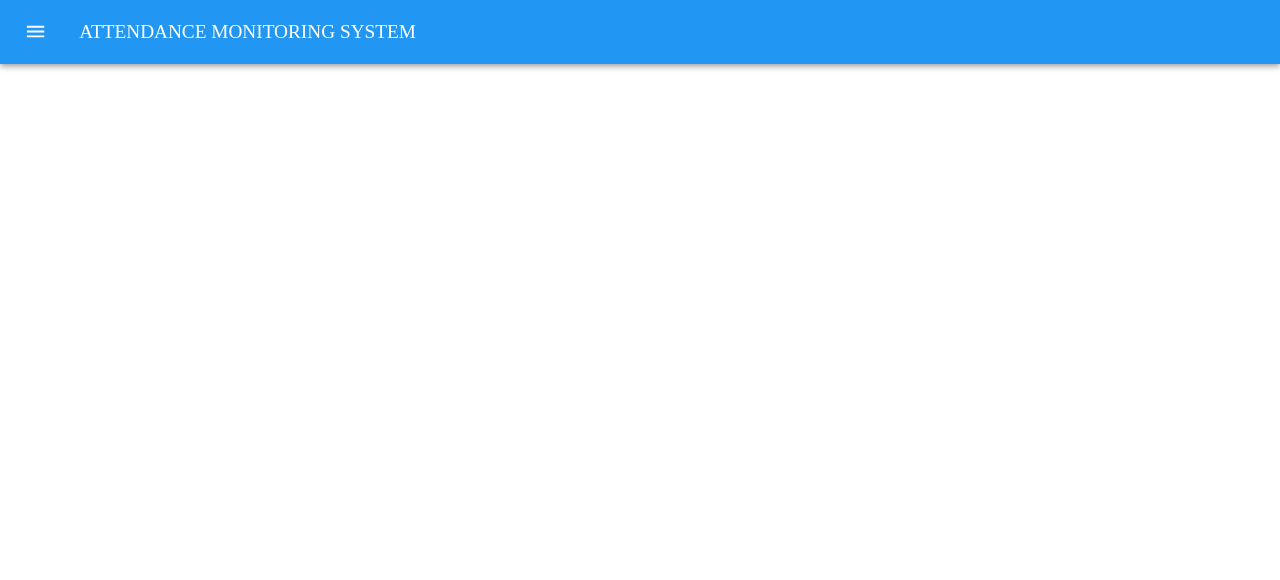
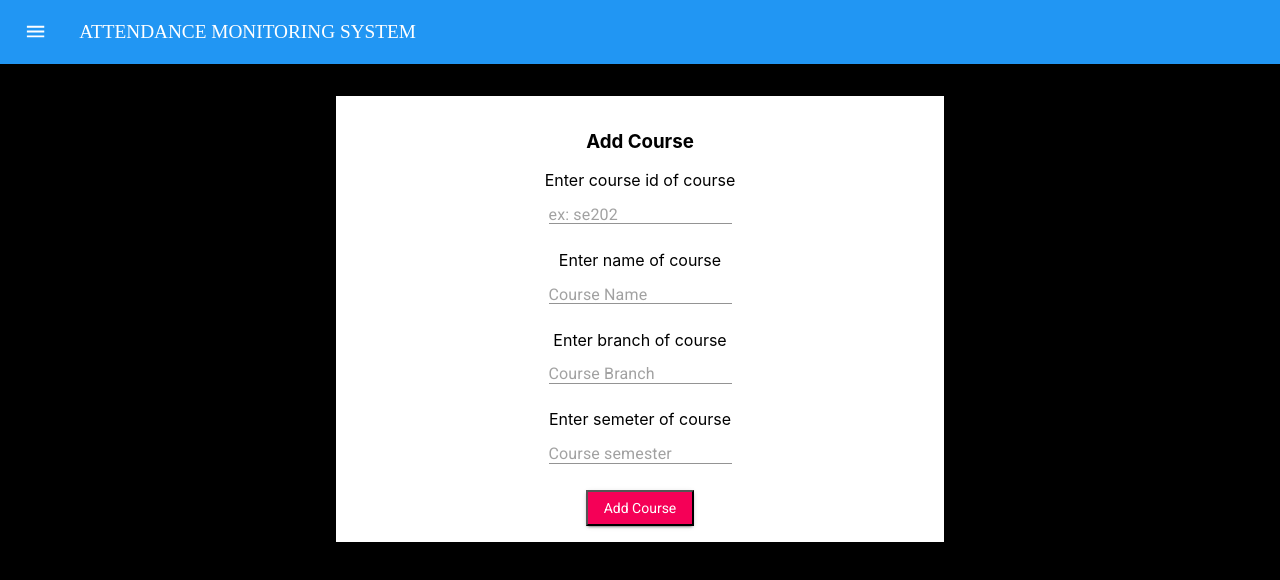
Before and after one commit to mayankarora21/Attendance-Monitoring-System, a React (Create React App) app in the folder frontend/: page /addcourse in a window 1280 px wide. Shown: the top 580 px of the page. Built offline with nearby package versions, Linux system fonts and the light colour scheme.

Commit message:
added add course page

```diff
--- /dev/null
+++ b/frontend/src/components/Admin/AddCourse/AddCourse.js
@@ -0,0 +1,107 @@
+import React,{Component} from 'react';
+
+import TextField from '@material-ui/core/TextField';
+
+import SubmitButton from '../SubmitButton/SubmitButton';
+
+
+
+class AddCourse extends Component{
+    handleFormSubmit=(e)=>{
+        e.stopPropagation();
+        e.preventDefault();
+        const courseidBox=document.getElementById('courseid');
+        const nameBox=document.getElementById('courseName');
+        const branchBox=document.getElementById('courseBranch');
+        const semesterBox=document.getElementById('courseSemester');
+
+//        console.log(courseidBox.value,nameBox.value,branchBox.value,semesterBox.value);
+
+        const currCourse={
+            courseid:courseidBox.value.toLowerCase(),
+            branch:branchBox.value.toLowerCase(),
+            semester:semesterBox.value,
+            name:nameBox.value.toLowerCase()
+        };
+        fetch('http://localhost:3000/addcourse',{
+            method:'post',
+            headers:{
+                'content-type':'application/json'
+            },
+            body:JSON.stringify(currCourse)
+        }).then(response=>response.json())
+            .then(data=>{
+            if(data==='course already exists'){
+                window.alert('Such a course already exists');
+                return;
+            }
+            else if(data==='course added'){
+                window.alert('Course was successfully added');
+                return;
+            }
+            else{
+                window.alert('Course could not be added');
+                return;
+            }
+        })
+        courseidBox.value='';
+        nameBox.value='';
+        semesterBox.value='';
+        branchBox.value='';
+    }
+    render(){
+        return(
+            <div className="pa4 blackBackground">
+            <form className="bg-white w-50 centrallyAligned pv3 ph1" onSubmit={this.handleFormSubmit}>
+                <h3>Add Course</h3>
+            Enter course id of course
+            <br></br>
+
+            <TextField
+                id="courseid"
+                placeholder="ex: se202"
+                margin="normal"
+                type="text"
+                required
+              />
+                <br/><br/>
+            Enter name of course
+            <br></br>
+
+            <TextField
+                id="courseName"
+                placeholder="Course Name"
+                margin="normal"
+                type="text"
+                required
+              />
+                <br/><br/>
+            Enter branch of course
+            <br></br>
+            <TextField
+                id="courseBranch"
+                placeholder="Course Branch"
+                margin="normal"
+                type="text"
+                required
+              /><br></br><br/>
+            Enter semeter of course
+            <br></br>
+
+            <TextField
+                id="courseSemester"
+                placeholder="Course semester"
+                margin="normal"
+                type="number"
+                required
+              />
+            <br></br><br/>
+
+                <SubmitButton text="Add Course"></SubmitButton>
+               </form>
+            </div>
+        );
+    }
+}
+
+export default AddCourse;
--- a/frontend/src/components/Routes/Routes.js
+++ b/frontend/src/components/Routes/Routes.js
@@ -6,6 +6,7 @@ import AdminHome from '../Admin/AdminHome/AdminHome';
 import AddStudent from '../Admin/AddStudent/AddStudent';
 import AddFaculty from '../Admin/AddFaculty/AddFaculty';
 import AddClass from '../Admin/AddClass/AddClass';
+import AddCourse from '../Admin/AddCourse/AddCourse';
 
 const Routes=()=>{
     return(
@@ -13,6 +14,7 @@ const Routes=()=>{
             <Route path="/addstudent" component={AddStudent}></Route>
             <Route path="/addfaculty" component={AddFaculty}></Route>
             <Route path="/addclass" component={AddClass}></Route>
+            <Route path="/addcourse" component={AddCourse}></Route>
             <Route path="/admin" exact component={AdminHome}></Route>
             <Route path="/" exact component={Home}></Route>
         </Switch>
```
Also changed, not shown: 1 other file (tests, documents, lock files or other folders).
